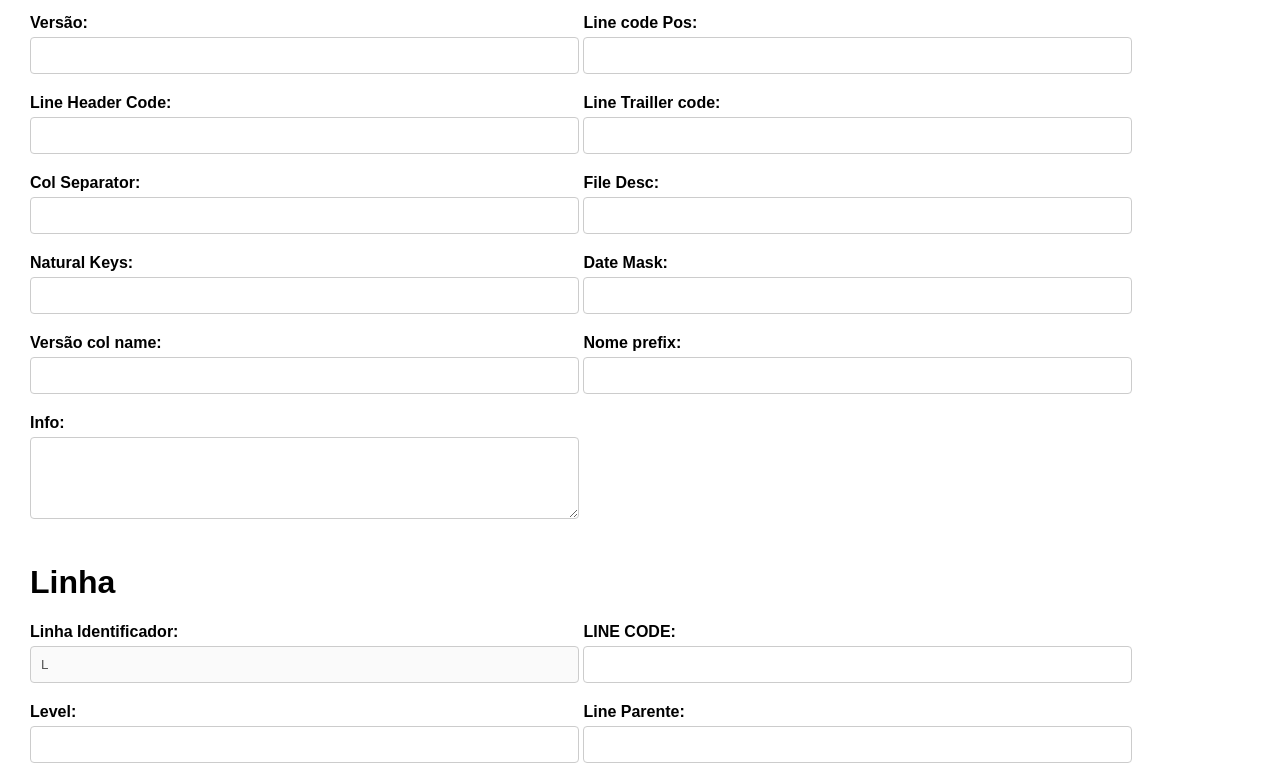
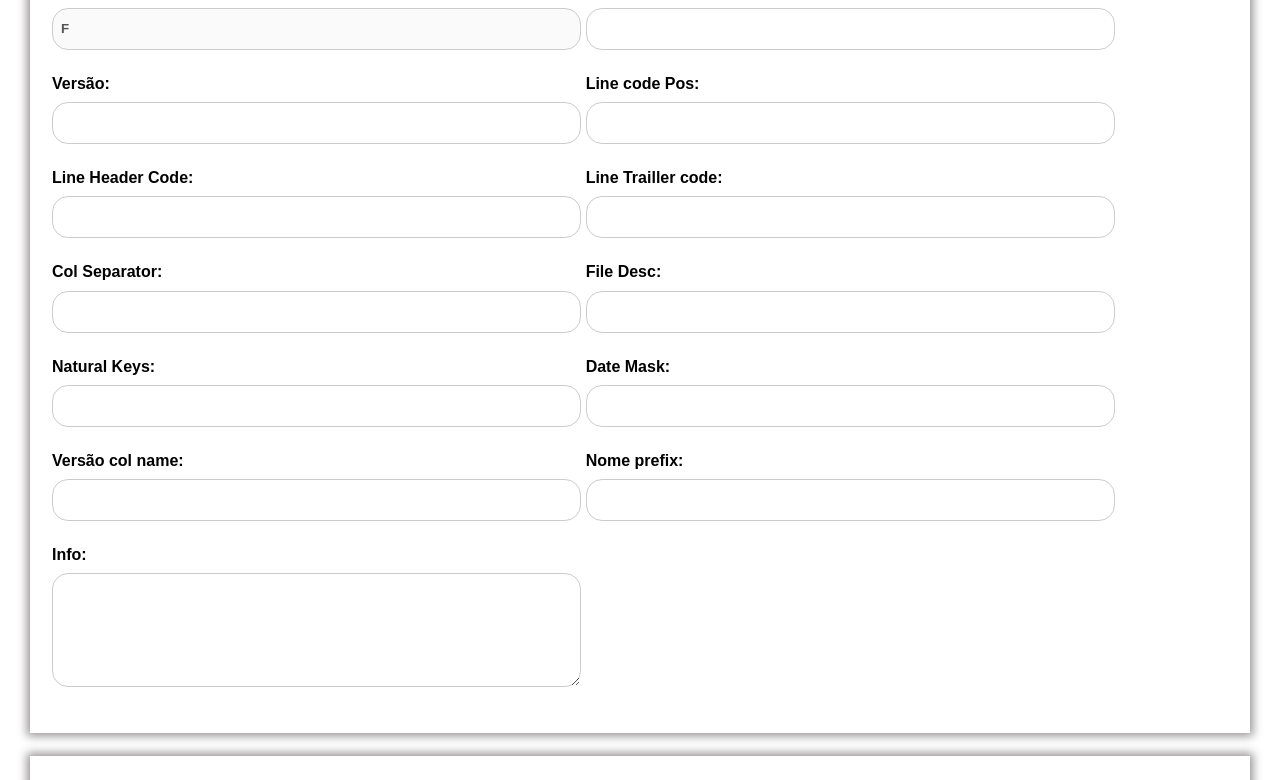
Before and after one commit to GusGD/csvLayout, a plain HTML site: page index.html in a window 1280 px wide. Shown: the part 146-926 px from the top of the page. Drawn offline with Linux system fonts and the light colour scheme.

Commit message:
Ajuste nas letras

```diff
--- a/src/assets/css/index.css
+++ b/src/assets/css/index.css
@@ -20,14 +20,17 @@
   display: block;
   font-weight: bold;
   margin-bottom: 5px;
+  line-height: 1.7rem;
 }
 
 .form-group input,
 .form-group textarea {
   width: 100%;
-      padding: 10px;
-      border: 1px solid #ccc;
-      border-radius: 4px;
+  padding: 0.5rem;
+  border: 0.11rem solid #ccc;
+  border-radius: 1rem;
+  line-height: 1.5rem;
+  font-weight: 600;
 }
 
 .table-container {
@@ -94,3 +97,10 @@
     text-align: center;
   }
 }
+.File,
+.linha,
+.coluna {
+box-shadow: 0px 0px 9px 3px #979393;
+margin-bottom: 23px;
+padding: 22px;
+}
```
Lines whose indentation alone changed are shown as unchanged.
